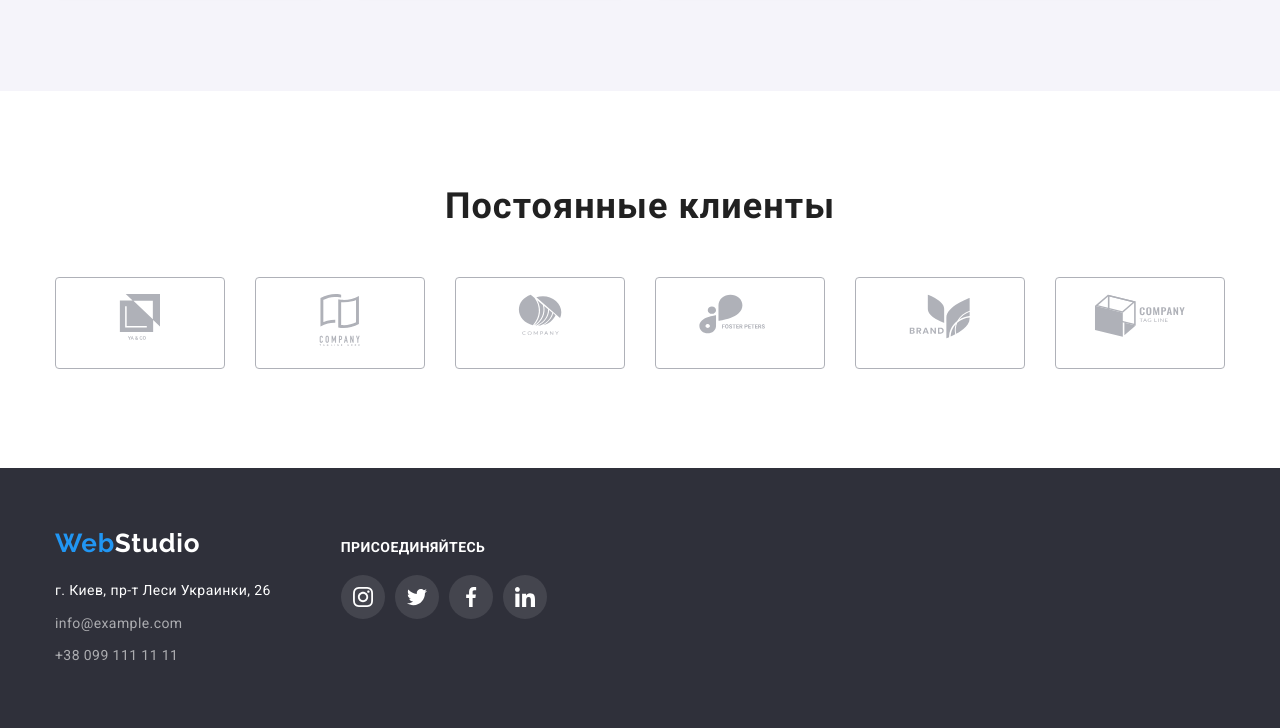
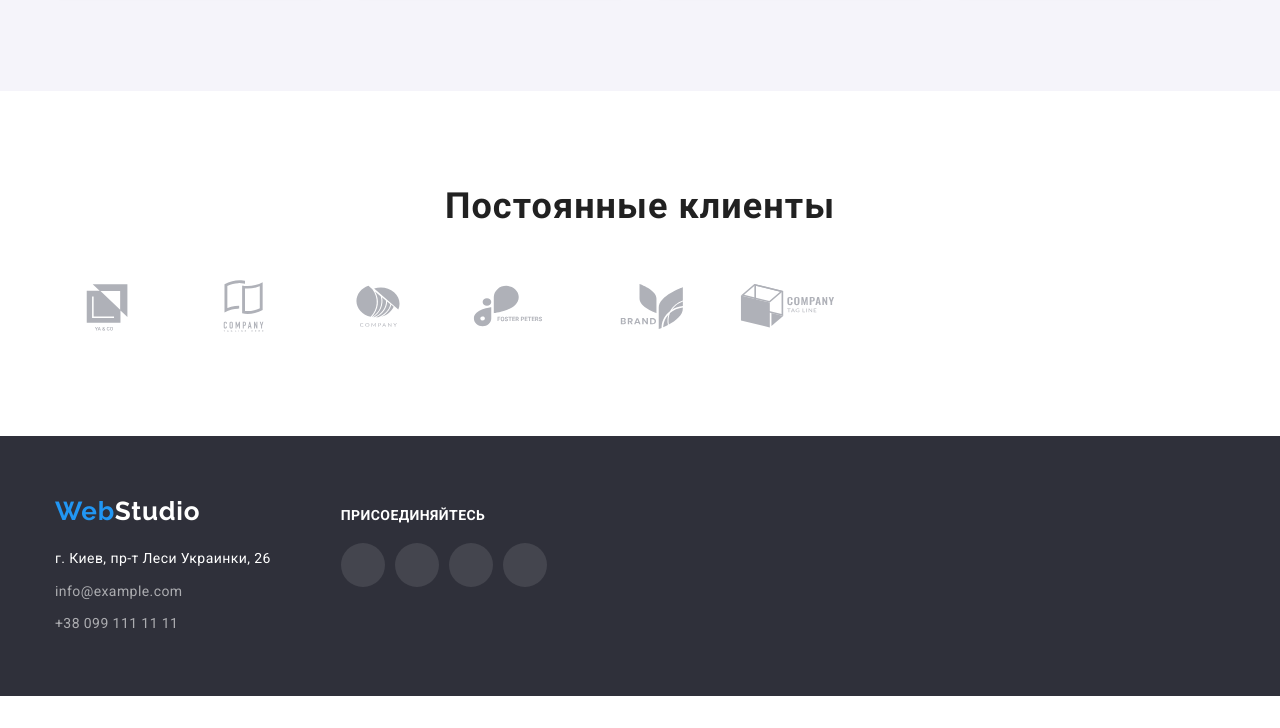
Before and after one commit to IvanHolovakha/goit-markup-hw-04, a plain HTML site: page index.html in a window 1280 px wide. Shown: the part 2213-2941 px from the top of the page. After the commit the page ends 2909 px from the top, so only its background shows below. Drawn offline with nearby package versions, Linux system fonts and the light colour scheme.

Commit message:
no end(((

```diff
--- a/css/styles.css
+++ b/css/styles.css
@@ -354,36 +354,77 @@ fill: var(--secondary-text-color);
 
 .clients-list {
   display: flex;
-  justify-content: space-between;
+  /* justify-content: space-between; */
+}
+
+.clients-list-item {
+  /* display: flex;
+  justify-content: center;
+  align-items: center;
+  width: 170px;
+  height: 92px;
+  border: 1px solid #AFB1B8;
+  border-radius: 4px; */
+}
+
+.clients-list-item:not(:last-child) {
+  margin-right: 30px;
 }
 
 .clients-list-link {
-  /* display: flex;
+  display: flex;
   justify-content: center;
-  align-items: center; */
+  align-items: center;
+  width: 170px;
+  height: 92px;
+  border: 1px solid #AFB1B8;
+  border-radius: 4px;
   /* border: 1px solid #AFB1B8;
   box-sizing: border-box;
   border-radius: 4px; */
+
+  display: block;
+  /* width: 170px;
+  height: 92px;
+  border: 1px solid #AFB1B8;
+  border-radius: 4px; */
+  /* width: 170px;
+  height: 92px; */
+}
+
+.clients-list-icon:not(:last-child) {
+  margin-right: 30px;
 }
 
 .clients-list-icon {
   /* display: flex; */
   /* justify-content: center;
   align-items: center; */
-  padding-top: 16px;
-  padding-bottom: 16px;
-  width: 170px;
+  /* padding-top: 16px;
+  padding-bottom: 16px; */
+  /* width: 170px;
   height: 92px;
-  border: 1px solid #AFB1B8;
+  border: 1px solid #AFB1B8; */
   /* box-sizing: border-box; */
-  border-radius: 4px;
+  /* border-radius: 4px; */
   fill: #AFB1B8;
+}
+
+.clients-list-link:hover .clients-list-icon,
+.clients-list-link:focus .clients-list-icon {
+  fill: var(--accent-color);
+  /* border: 1px solid var(--accent-color) */
+}
+
+.clients-list-link:hover,
+.clients-list-link:focus {
+  /* fill: var(--accent-color); */
 }
 
 .clients-list-icon:hover,
 .clients-list-icon:focus {
-  fill: var(--accent-color);
-  border: 1px solid var(--accent-color)
+  /* fill: var(--accent-color); */
+
 }
 
 /* footer */
--- a/index.html
+++ b/index.html
@@ -299,43 +299,43 @@
                 <ul class="clients-list list">
                     <li class="clients-list-item">
                         <a href="clients-list-link">
-                            <svg class="clients-list-icon">
-                                <use href="./images/iconc.svg#client1" widht="41" height="46"></use>
+                            <svg class="clients-list-icon" width="106" height="60">
+                                <use href="./images/icons.svg#client1"></use>
                             </svg>
                         </a>
                     </li>
                     <li class="clients-list-item">
                         <a href="clients-list-link">
-                            <svg class="clients-list-icon">
-                                <use href="./images/iconc.svg#client2" widht="40" height="52"></use>
+                            <svg class="clients-list-icon" width="106" height="60">
+                                <use href="./images/icons.svg#client2"></use>
                             </svg>
                         </a>
                     </li>
                     <li class="clients-list-item">
                         <a href="clients-list-link">
-                            <svg class="clients-list-icon">
-                                <use href="./images/iconc.svg#client3" widht="43" height="41"></use>
+                            <svg class="clients-list-icon" width="106" height="60">
+                                <use href="./images/icons.svg#client3"></use>
                             </svg>
                         </a>
                     </li>
                     <li class="clients-list-item">
                         <a href="clients-list-link">
-                            <svg class="clients-list-icon">
-                                <use href="./images/iconc.svg#client4" widht="84" height="40"></use>
+                            <svg class="clients-list-icon" width="106" height="60">
+                                <use href="./images/icons.svg#client4"></use>
                             </svg>
                         </a>
                     </li>
                     <li class="clients-list-item">
                         <a href="clients-list-link">
-                            <svg class="clients-list-icon">
-                                <use href="./images/iconc.svg#client5" widht="62" height="45"></use>
+                            <svg class="clients-list-icon" width="106" height="60">
+                                <use href="./images/icons.svg#client5"></use>
                             </svg>
                         </a>
                     </li>
                     <li class="clients-list-item">
                         <a href="clients-list-link">
-                            <svg class="clients-list-icon">
-                                <use href="./images/iconc.svg#client6" widht="93" height="43"></use>
+                            <svg class="clients-list-icon" width="106" height="60">
+                                <use href="./images/icons.svg#client6"></use>
                             </svg>
                         </a>
                     </li>
```
Also changed, not shown: images/iconc.svg (deleted), images/icons.svg (added).
